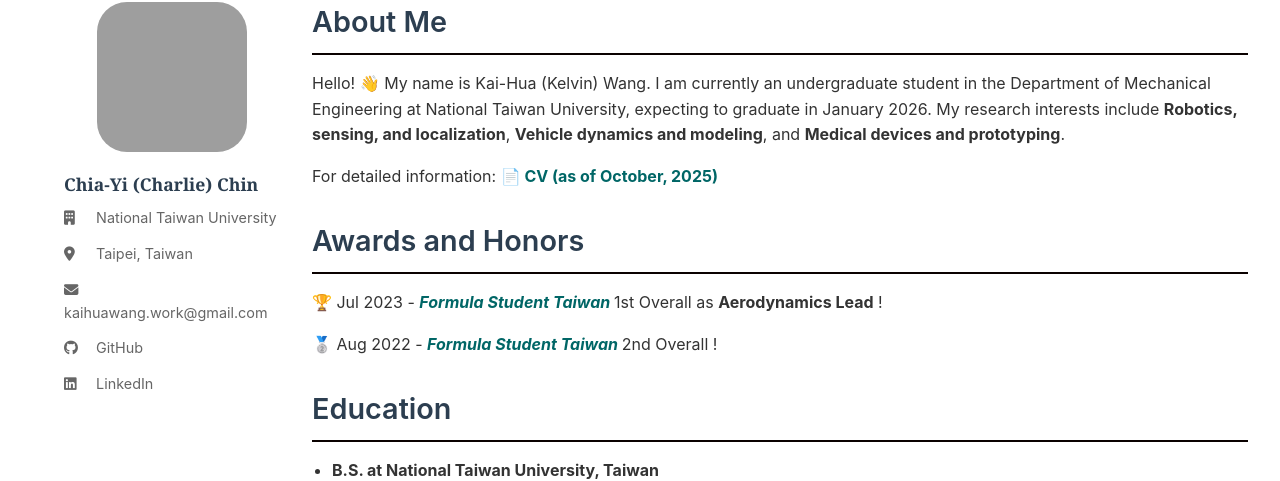
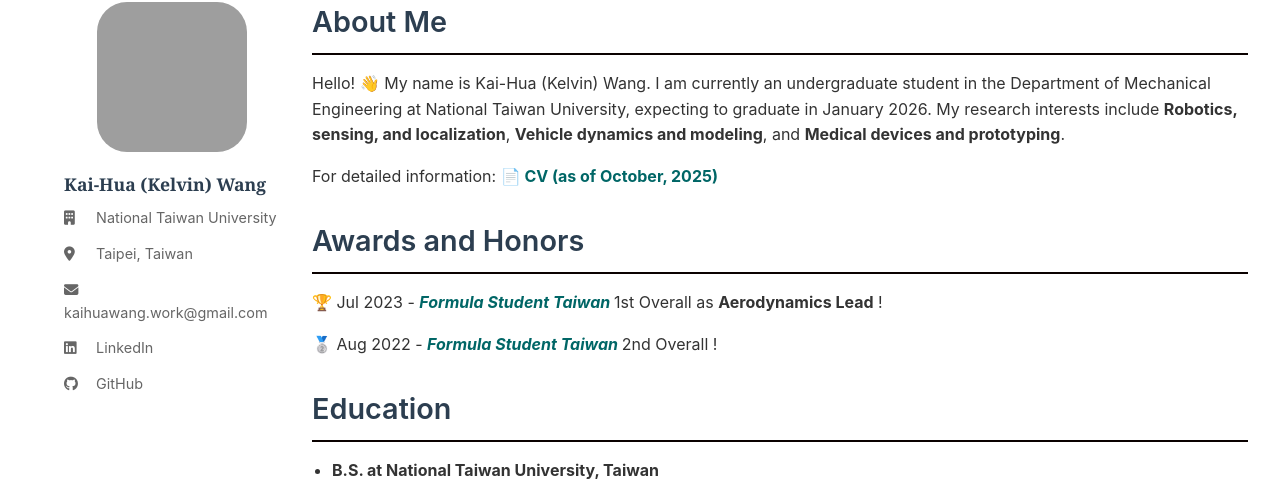
Before and after one commit to Kelvin1106/Kelvin1106.github.io, a Jekyll site: the page built from pages/home.md, in a window 1280 px wide. Shown: the part 157-638 px from the top of the page. Built offline with Jekyll 4.4.1, drawn with Linux system fonts in a browser that asks for light colours; grey boxes are pictures that could not be loaded.

Commit message:
Update home.md

```diff
--- a/pages/home.md
+++ b/pages/home.md
@@ -203,13 +203,13 @@ ul {
   <!-- Sidebar -->
   <aside class="experience-sidebar">
     <img src="{{ site.baseurl }}/assets/img/profile.png" alt="Profile photo" class="sidebar-profile-pic">
-    <h3 class="sidebar-profile-name">Chia-Yi (Charlie) Chin</h3>
+    <h3 class="sidebar-profile-name">Kai-Hua (Kelvin) Wang</h3>
     <ul class="sidebar-contact-info">
       <li><i class="fa-solid fa-building"></i> {{ site.author.employer }}</li>
       <li><i class="fa-solid fa-location-dot"></i> {{ site.author.location }}</li>
       <li><i class="fa-solid fa-envelope"></i> <a href="mailto:{{ site.author.email }}">{{ site.author.email }}</a></li>
+      <li><i class="fa-brands fa-linkedin"></i> <a href="{{ site.author.linkedin }}">LinkedIn</a></li>
       <li><i class="fa-brands fa-github"></i> <a href="https://github.com/{{ site.author.github }}">GitHub</a></li>
-      <li><i class="fa-brands fa-linkedin"></i> <a href="{{ site.author.linkedin }}">LinkedIn</a></li>
     </ul>
   </aside>
 
```
